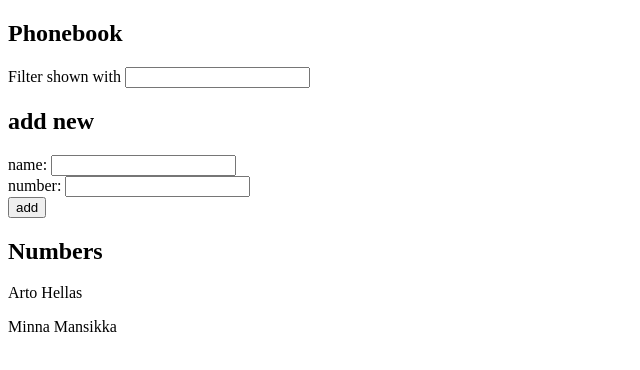
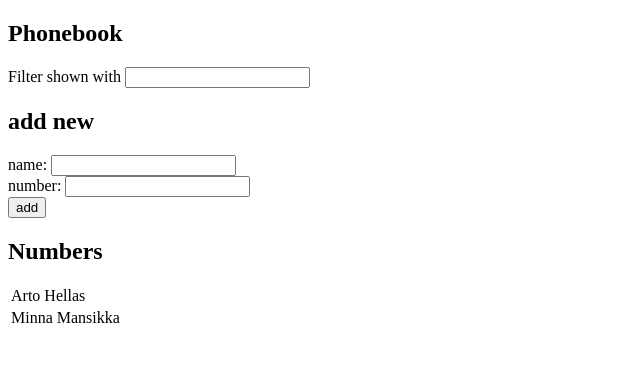
Before and after one commit to jqpe/fullstackopen, a React (Vite) app: page / in a window 1280 px wide. Shown: the top 370 px of the page, without its empty margins (0-640 px from the left). Built offline with nearby package versions, Linux system fonts and the light colour scheme.

Commit message:
2.10 refactor into components
- filter component
- person form component
- persons component
- person component

also move state down into person form as it's not used above

```diff
--- a/src/App.jsx
+++ b/src/App.jsx
@@ -5,8 +5,7 @@ const App = () => {
     { name: 'Arto Hellas' },
     { name: 'Minna Mansikka' }
   ])
-  const [newName, setNewName] = useState('')
-  const [newNumber, setNewNumber] = useState('')
+
   const [searchQuery, setSearchQuery] = useState('')
 
   const shownPersons = searchQuery
@@ -18,13 +17,26 @@ const App = () => {
   return (
     <div>
       <h2>Phonebook</h2>
-      <article>
-        Filter shown with{' '}
-        <input onChange={e => setSearchQuery(e.currentTarget.value)} />
-      </article>
+      <Filter handleChange={e => setSearchQuery(e.currentTarget.value)} />
 
       <h2>add new</h2>
+      <PersonForm
+        persons={persons}
+        handleSubmit={newPerson => setPersons([...persons, newPerson])}
+      />
+      <h2>Numbers</h2>
+      <Persons persons={shownPersons} />
+    </div>
+  )
+}
+
+function PersonForm({ persons, handleSubmit }) {
+  const [newName, setNewName] = useState('')
+  const [newNumber, setNewNumber] = useState('')
+
+  return (
     <form
+      // Too much abstraction?
       onSubmit={e => {
         e.preventDefault()
 
@@ -33,7 +45,7 @@ const App = () => {
           return
         }
 
-          setPersons([...persons, { name: newName, number: newNumber }])
+        handleSubmit({ name: newName, number: newNumber })
       }}
     >
       <div>
@@ -41,21 +53,42 @@ const App = () => {
           name: <input onChange={e => setNewName(e.currentTarget.value)} />
         </div>
         <div>
-            number:{' '}
-            <input onChange={e => setNewNumber(e.currentTarget.value)} />
+          number: <input onChange={e => setNewNumber(e.currentTarget.value)} />
         </div>
       </div>
       <div>
         <button type="submit">add</button>
       </div>
     </form>
-      <h2>Numbers</h2>
-      {shownPersons.map(person => (
-        <p key={person.name}>
-          {person.name} {person.number}
-        </p>
+  )
+}
+
+function Filter({ handleChange }) {
+  return (
+    <article>
+      Filter shown with <input onChange={handleChange} />
+    </article>
+  )
+}
+
+function Persons({ persons }) {
+  return (
+    <table>
+      <tbody>
+        {persons.map(person => (
+          <Person key={person.name} person={person} />
         ))}
-    </div>
+      </tbody>
+    </table>
+  )
+}
+
+function Person({ person }) {
+  return (
+    <tr>
+      <td>{person.name}</td>
+      <td>{person.number}</td>
+    </tr>
   )
 }
 
```
Lines whose indentation alone changed are shown as unchanged.
